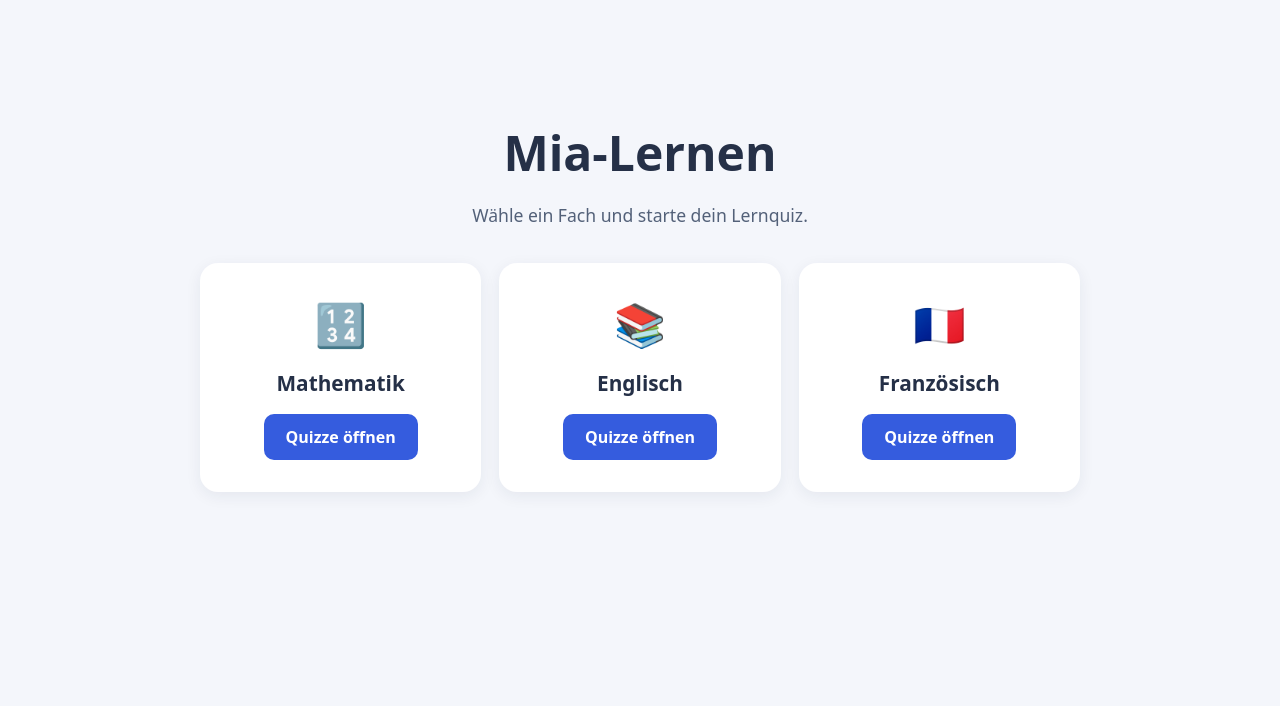
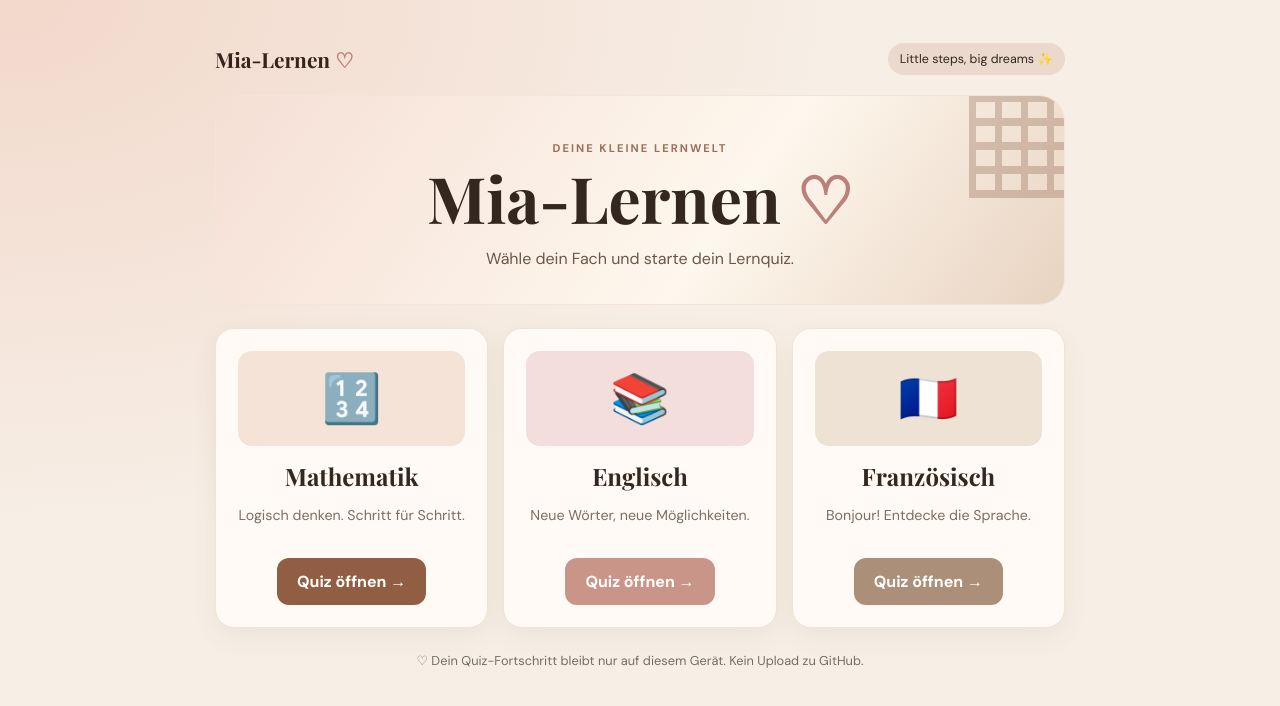
Before and after one commit to ricommender/mia-lernen, a plain HTML site: page index.html in a window 1280 px wide. Drawn offline with nearby package versions, Linux system fonts and the light colour scheme.

Commit message:
Add warm fashion-inspired design and private adaptive quiz practice

```diff
--- a/index.html
+++ b/index.html
@@ -1,46 +1 @@
-<!DOCTYPE html>
-<html lang="de">
-<head>
-  <meta charset="UTF-8">
-  <meta name="viewport" content="width=device-width, initial-scale=1">
-  <meta name="description" content="Interaktive Lernquizze für Mathematik, Englisch und Französisch.">
-  <title>Mia-Lernen</title>
-  <style>
-    :root { color-scheme: light; font-family: system-ui, -apple-system, Segoe UI, sans-serif; }
-    * { box-sizing: border-box; }
-    body { background: #f4f6fb; color: #253047; margin: 0; padding: 24px; }
-    main { max-width: 880px; margin: min(12vh, 100px) auto; text-align: center; }
-    h1 { font-size: clamp(2rem, 5vw, 3rem); margin-bottom: 12px; }
-    .intro { color: #536179; font-size: 1.1rem; }
-    .subjects { display: grid; grid-template-columns: repeat(auto-fit, minmax(200px, 1fr)); gap: 18px; margin-top: 36px; }
-    .subject { background: white; border-radius: 18px; padding: 32px 16px; box-shadow: 0 4px 16px #172b4d12; }
-    .emoji { font-size: 42px; }
-    .subject h2 { font-size: 1.3rem; }
-    .subject a { display: inline-block; background: #355cde; color: white; padding: 12px 22px; border-radius: 10px; text-decoration: none; font-weight: 650; }
-    .subject a:hover, .subject a:focus-visible { background: #2649bd; }
-  </style>
-</head>
-<body>
-  <main>
-    <h1>Mia-Lernen</h1>
-    <p class="intro">Wähle ein Fach und starte dein Lernquiz.</p>
-    <div class="subjects">
-      <section class="subject">
-        <div class="emoji" aria-hidden="true">🔢</div>
-        <h2>Mathematik</h2>
-        <a href="mathe.html">Quizze öffnen</a>
-      </section>
-      <section class="subject">
-        <div class="emoji" aria-hidden="true">📚</div>
-        <h2>Englisch</h2>
-        <a href="englisch.html">Quizze öffnen</a>
-      </section>
-      <section class="subject">
-        <div class="emoji" aria-hidden="true">🇫🇷</div>
-        <h2>Französisch</h2>
-        <a href="franzoesisch.html">Quizze öffnen</a>
-      </section>
-    </div>
-  </main>
-</body>
-</html>
+<!doctype html><html lang="de"><head><meta charset="utf-8"><meta name="viewport" content="width=device-width,initial-scale=1"><meta name="description" content="Mia-Lernen: Quizze für Mathematik, Englisch und Französisch"><title>Mia-Lernen</title><link rel="stylesheet" href="./style.css"></head><body><main><header class="top"><a class="brand" href="./index.html">Mia-Lernen <span class="heart">♡</span></a><span class="tag">Little steps, big dreams ✨</span></header><section class="hero"><div class="eyebrow">Deine kleine Lernwelt</div><h1>Mia-Lernen <span class="heart">♡</span></h1><p>Wähle dein Fach und starte dein Lernquiz.</p></section><div class="subjects"><section class="subject"><div class="emoji" aria-hidden="true">🔢</div><h2>Mathematik</h2><p>Logisch denken. Schritt für Schritt.</p><a href="./mathe.html">Quiz öffnen →</a></section><section class="subject"><div class="emoji" aria-hidden="true">📚</div><h2>Englisch</h2><p>Neue Wörter, neue Möglichkeiten.</p><a href="./englisch.html">Quiz öffnen →</a></section><section class="subject"><div class="emoji" aria-hidden="true">🇫🇷</div><h2>Französisch</h2><p>Bonjour! Entdecke die Sprache.</p><a href="./franzoesisch.html">Quiz öffnen →</a></section></div><p class="privacy">♡ Dein Quiz-Fortschritt bleibt nur auf diesem Gerät. Kein Upload zu GitHub.</p></main></body></html>
```
